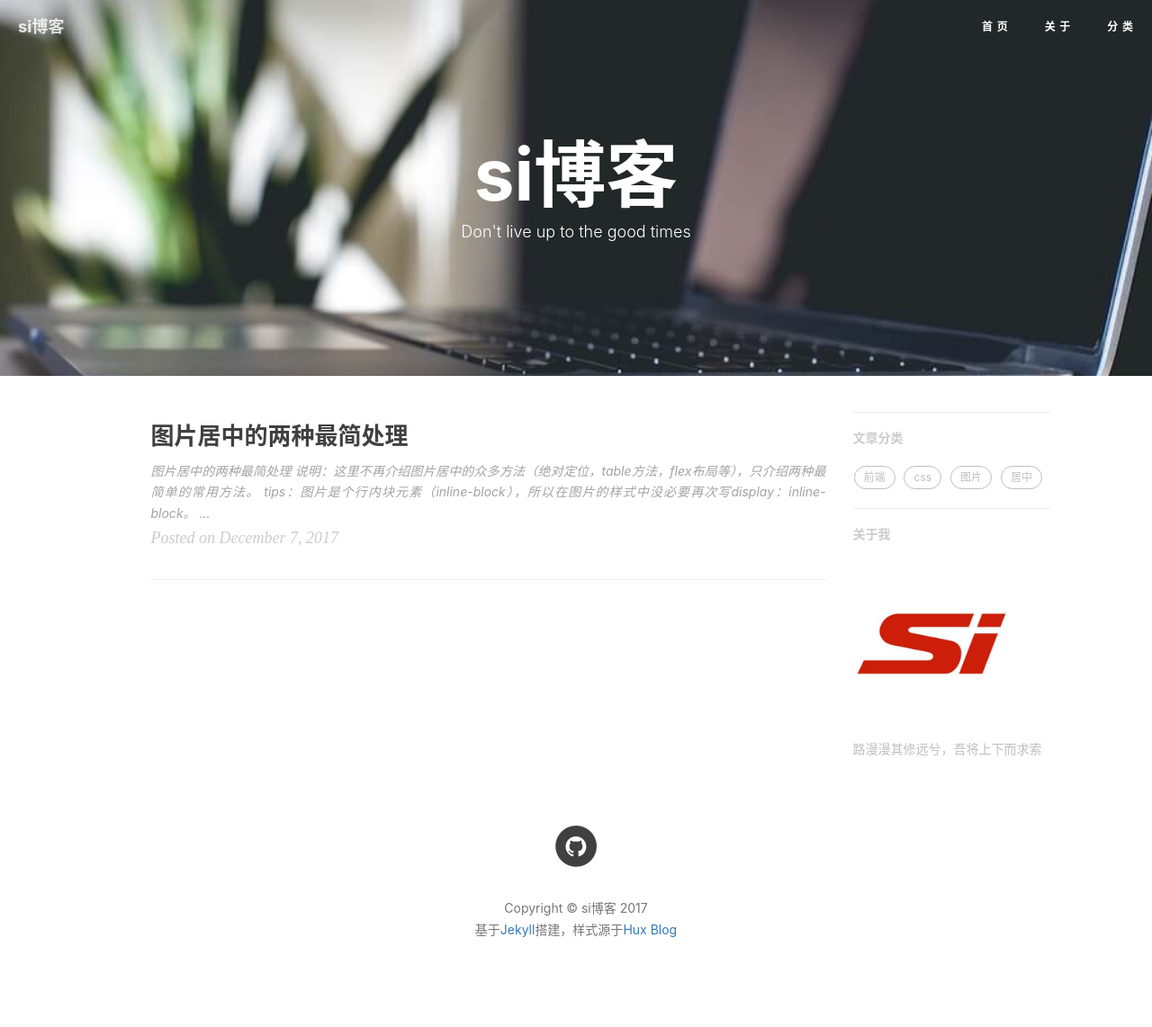
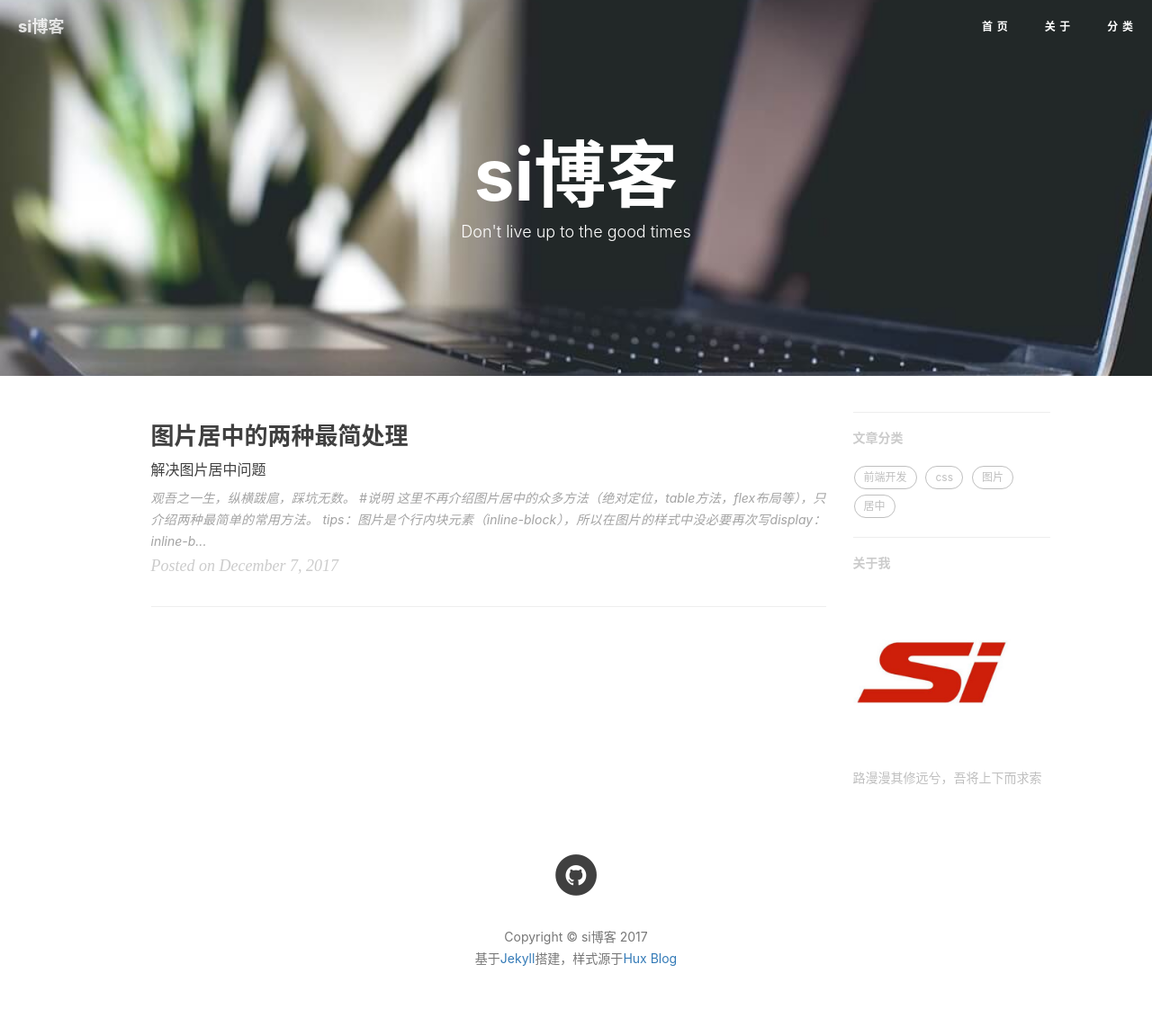
Before and after one commit to chensi870672487/chensi870672487.github.io, a Jekyll site: the page built from index.html, in a window 1280 px wide. Shown: the whole page at 90% size. Built offline with Jekyll 4.4.1, drawn with Linux system fonts in a browser that asks for light colours; nearby versions of some CDN libraries; the list of posts is cut into pages by our own code; comment, search, counter and statistics services are not loaded; before the commit the page ends 1110 px from its top, so only the background shows below that.

Commit message:
change img

````diff
--- a/_posts/2017-12-02-myfirst-technology-blog.md
+++ b/_posts/2017-12-02-myfirst-technology-blog.md
@@ -1,26 +1,22 @@
 ---
 layout:     post
 title:      "图片居中的两种最简处理"
+subtitle:   "解决图片居中问题"
 date:       2017-12-07 16:25
-author:     "si"
+author:     "CS"
+header-img: "img/posts/yu.jpg"
+header-mask: 0.3
 catalog:    true
 tags:
-    - 前端
+    - 前端开发
     - css
     - 图片
     - 居中
 ---
 
-### 图片居中的两种最简处理
-
-
-
-
-
-
----
-
-说明：这里不再介绍图片居中的众多方法（绝对定位，table方法，flex布局等），只介绍两种最简单的常用方法。
+> 观吾之一生，纵横跋扈，踩坑无数。
+#说明
+这里不再介绍图片居中的众多方法（绝对定位，table方法，flex布局等），只介绍两种最简单的常用方法。
 tips：图片是个行内块元素（inline-block），所以在图片的样式中没必要再次写display：inline-block。
 我们先有一个div（已知宽高），div内部有一个img标签，如何让img居中（简单实用）？
 ```css
@@ -44,7 +40,7 @@
     </div>
 </body>
 ```
-##第一种居中方式
+#第一种居中方式
 注意div和img增加的样式增加的部分
 
 ```css
@@ -61,7 +57,7 @@
     vertical-align: middle;/* 垂直方向居中所需 */
     }
 ```
-##第二种居中方式
+#第二种居中方式
 注意div和img增加的样式增加的部分
 
 ```css
````
Also changed, not shown: img/yu.jpg (added).
